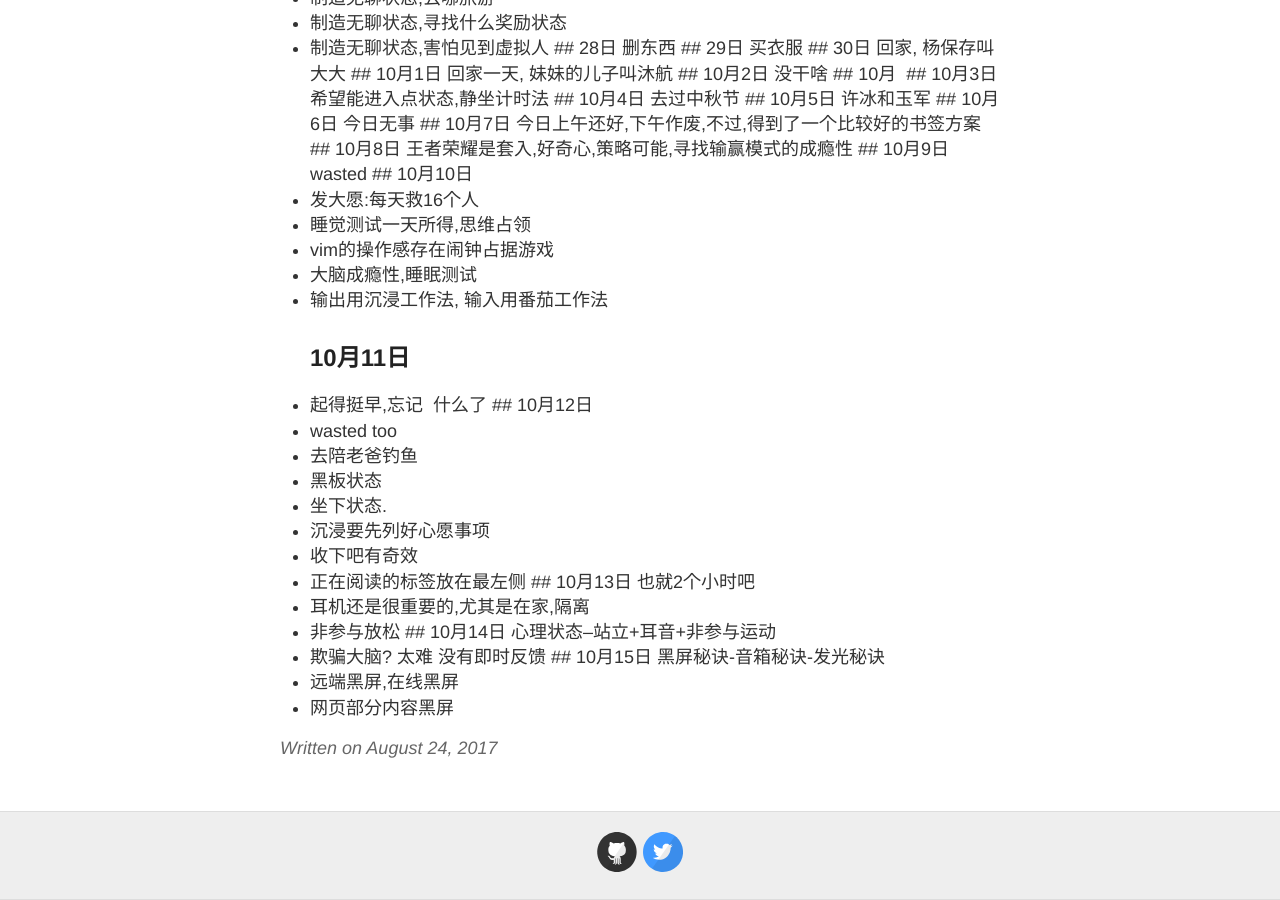
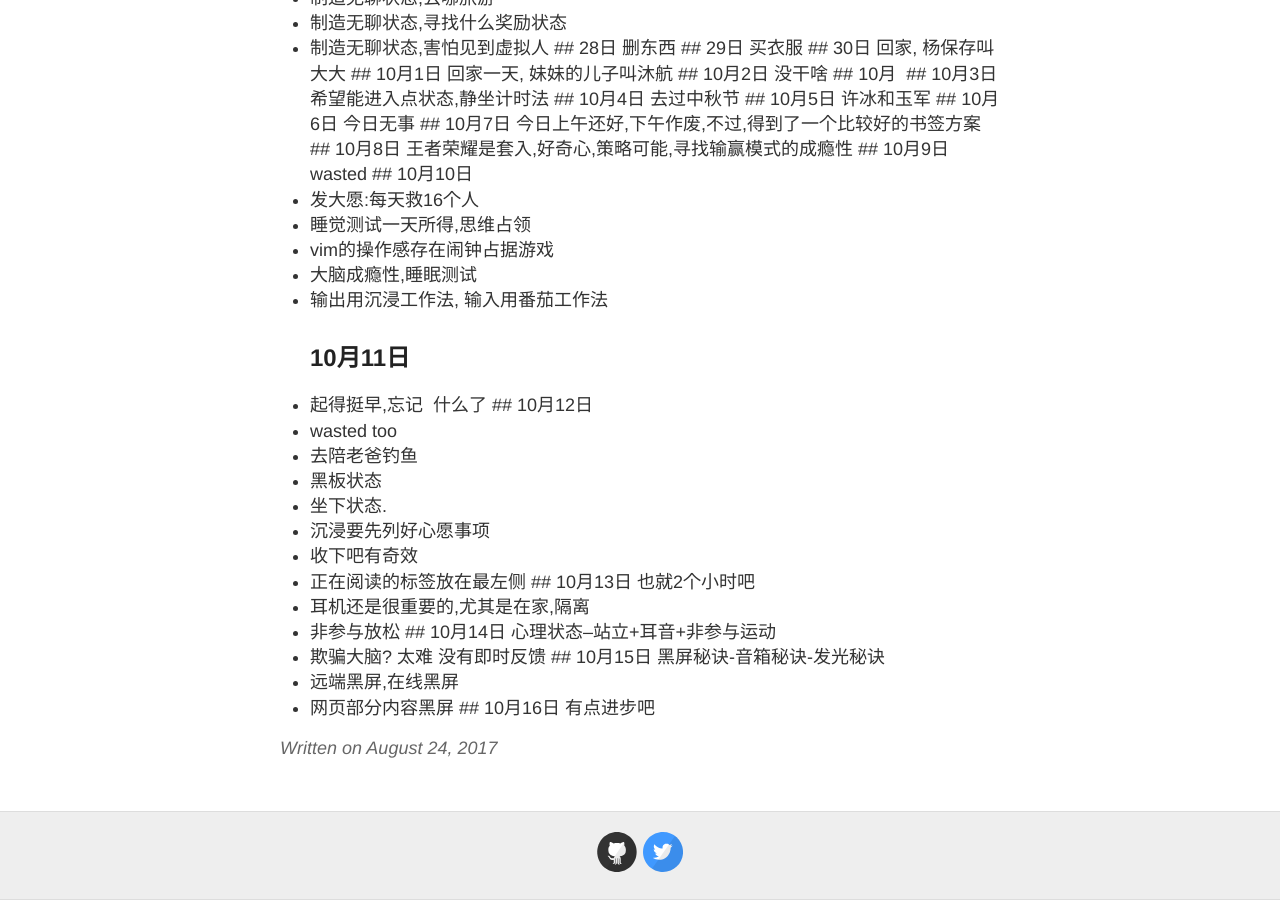
Before and after one commit to evelol/zzx_blog, a Jekyll site: the page built from _posts/2017-08-24-Ok.md, in a window 1280 px wide and 900 px high, scrolled down 4689 px. Built offline with Jekyll 4.4.1, drawn with Linux system fonts in a browser that asks for light colours; our own code applies the rules of GitHub Pages for plain Markdown files.

Commit message:
Update 2017-08-24-Ok.md

```diff
--- a/_posts/2017-08-24-Ok.md
+++ b/_posts/2017-08-24-Ok.md
@@ -141,3 +141,4 @@ q## 24日,昨天搞了搞linux，用了下deepin
  ## 10月15日 黑屏秘诀-音箱秘诀-发光秘诀
  - 远端黑屏,在线黑屏
  - 网页部分内容黑屏
+ ## 10月16日 有点进步吧
```
